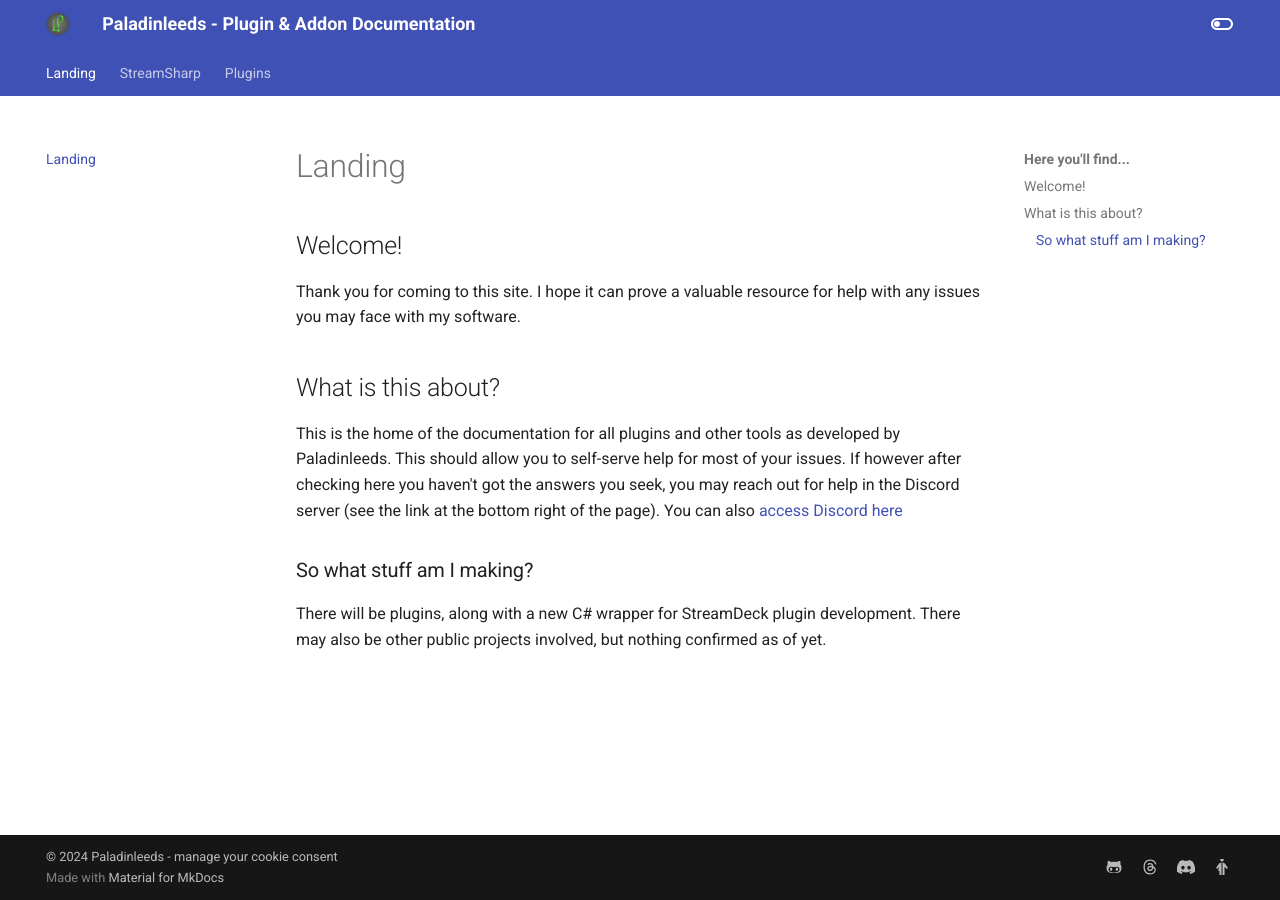
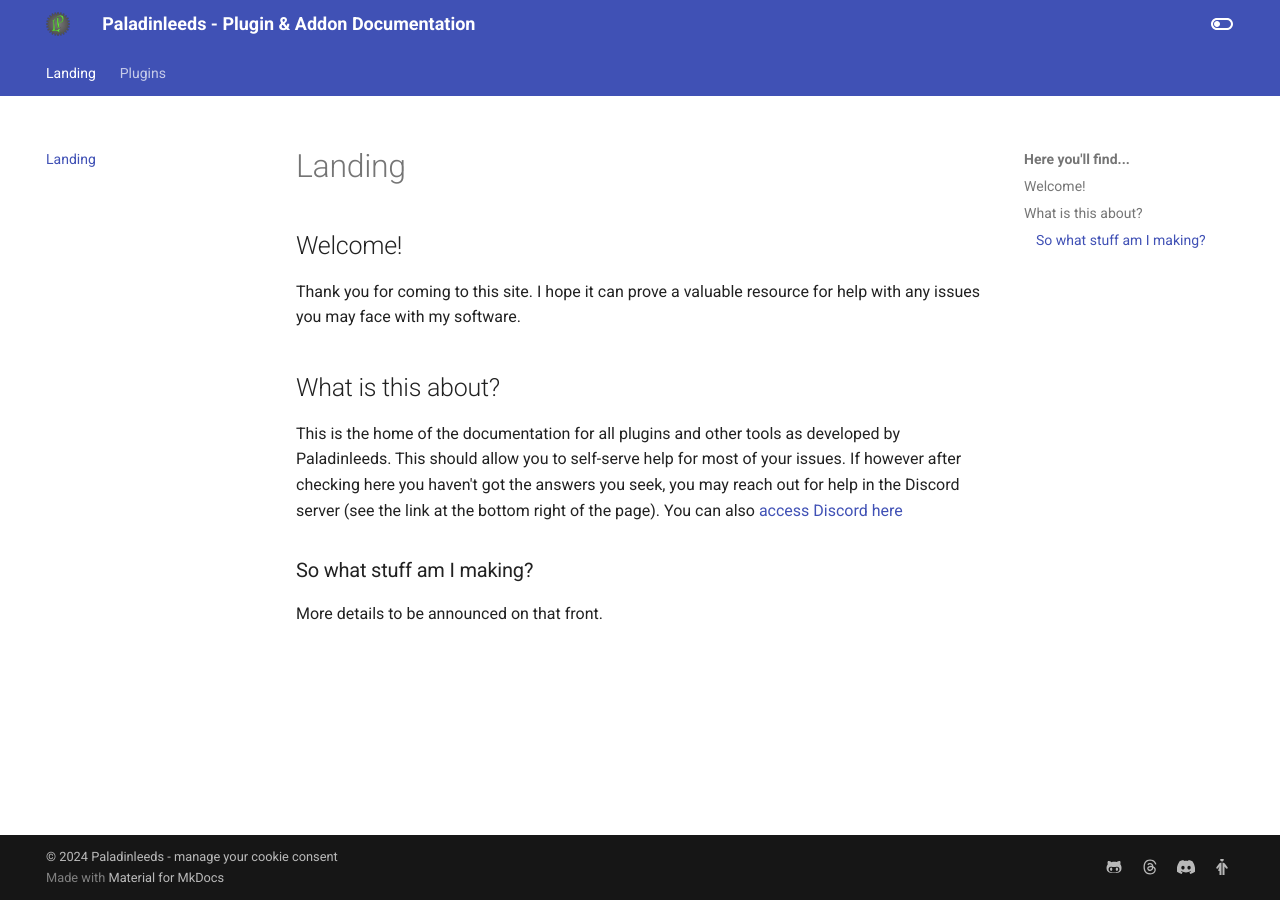
Before and after one commit to Paladinleeds/paladinleeds.github.io, an MkDocs documentation site: the page built from docs/index.md, in a window 1280 px wide. Built offline with MkDocs 1.6.1 and Material for MkDocs 9.7.7, drawn with Linux system fonts in a browser that asks for light colours; plug-ins that fetch from the network failed and are left out.

Commit message:
Removed pages relating to the C# wrapper as this has been moved to a separate organisation on Github to facilitate better collaboration.

```diff
--- a/docs/StreamSharp/gettingstarted.md
+++ /dev/null
@@ -1 +0,0 @@
-# Getting started with StreamSharp
--- a/docs/index.md
+++ b/docs/index.md
@@ -10,4 +10,4 @@ This is the home of the documentation for all plugins and other tools as develop
 
 ### So what stuff am I making?
 
-There will be plugins, along with a new C# wrapper for StreamDeck plugin development. There may also be other public projects involved, but nothing confirmed as of yet.
+More details to be announced on that front.
```
Also changed, not shown: docs/StreamSharp/StreamSharp.Base/index.md (deleted, +0 -5 lines), docs/StreamSharp/index.md (deleted, +0 -4 lines).
